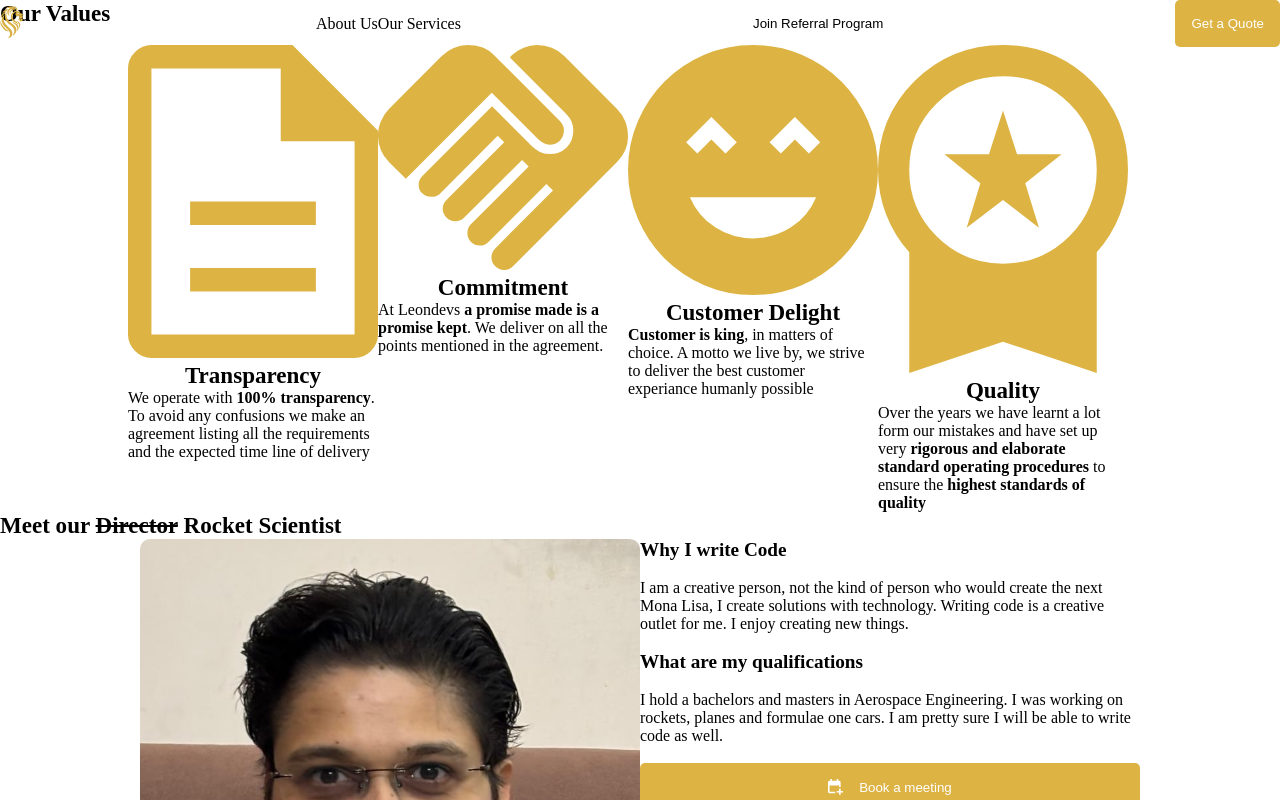
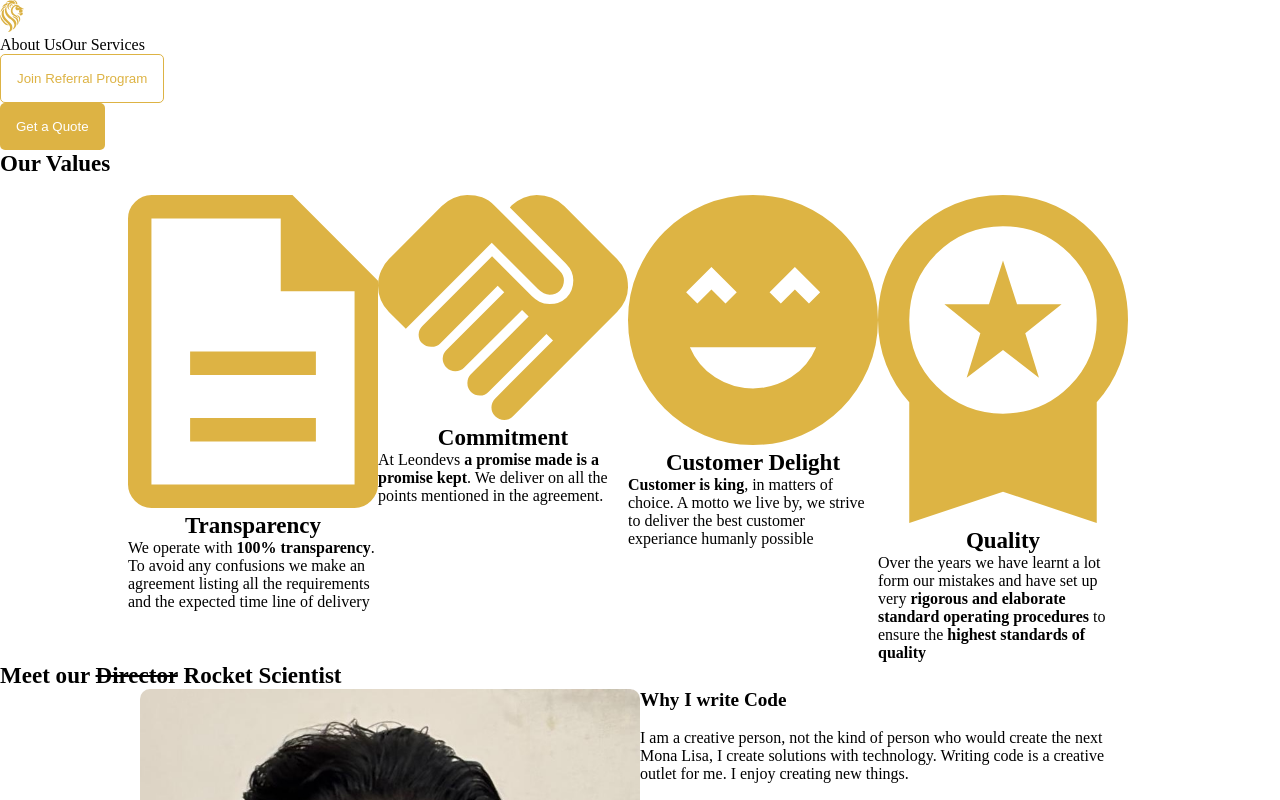
Before and after one commit to divyanshchahar/website, a Next.js app: page /aboutus in a window 1280 px wide. Shown: the top 800 px of the page. Built offline with nearby package versions, Linux system fonts and the light colour scheme; no server answers.

Commit message:
updated layout updated class names changed componenets rearranged importsd

```diff
--- a/src/ui/layouts/TopNavBar.tsx
+++ b/src/ui/layouts/TopNavBar.tsx
@@ -1,14 +1,13 @@
+import { signIn, useSession } from "next-auth/react";
+import Image from "next/image";
+import { useRouter } from "next/router";
+import { DropdownMenu } from "radix-ui";
+import hamburgerMenu from "../../../public/icons/icon_hamburger_menu.svg";
+import companyLogo from "../../../public/icons/leondevs_logo.svg";
+import internalLinks from "../../consts/internalLinks";
 import CTAButton from "../components/CTAButton";
 import NavLink from "../components/NavLink";
-import Image from "next/image";
-import internalLinks from "../../consts/internalLinks";
-import companyLogo from "../../../public/icons/leondevs_logo.svg";
-import hamburgerMenu from "../../../public/icons/icon_hamburger_menu.svg";
 import styles from "./TopNavBar.module.css";
-import { DropdownMenu } from "radix-ui";
-import Button from "../components/Button";
-import { signIn, useSession } from "next-auth/react";
-import { useRouter } from "next/router";
 
 function MyDropDownMenu() {
   const router = useRouter();
@@ -55,8 +54,8 @@ function TopNavBar() {
 
   return (
     <header>
-      <div className={styles.container1}>
-        <div className={styles.container2}>
+      <div className={styles.container}>
+        <div className={styles.dropDownMenuContainer}>
           <MyDropDownMenu />
           <a href={"/"}>
             <Image src={companyLogo} height={32} alt="company logo" />
@@ -72,21 +71,24 @@ function TopNavBar() {
           />
         </div>
 
+        <div className={styles.buttonContainer}>
           {status === "authenticated" ? (
-          <Button
+            <CTAButton
               buttonText="Dashboard"
               clickHandler={() => router.push("/dashboard")}
             />
           ) : (
-          <Button
+            <CTAButton
               buttonText="Join Referral Program"
+              version="outline"
               clickHandler={() => signIn("google")}
             />
           )}
 
           <a href={internalLinks.contactus} target="blank">
-          <CTAButton buttonText="Get a Quote" />
+            <CTAButton buttonText="Get a Quote" clickHandler={() => {}} />
           </a>
+        </div>
       </div>
     </header>
   );
```
Lines whose indentation alone changed are shown as unchanged.
